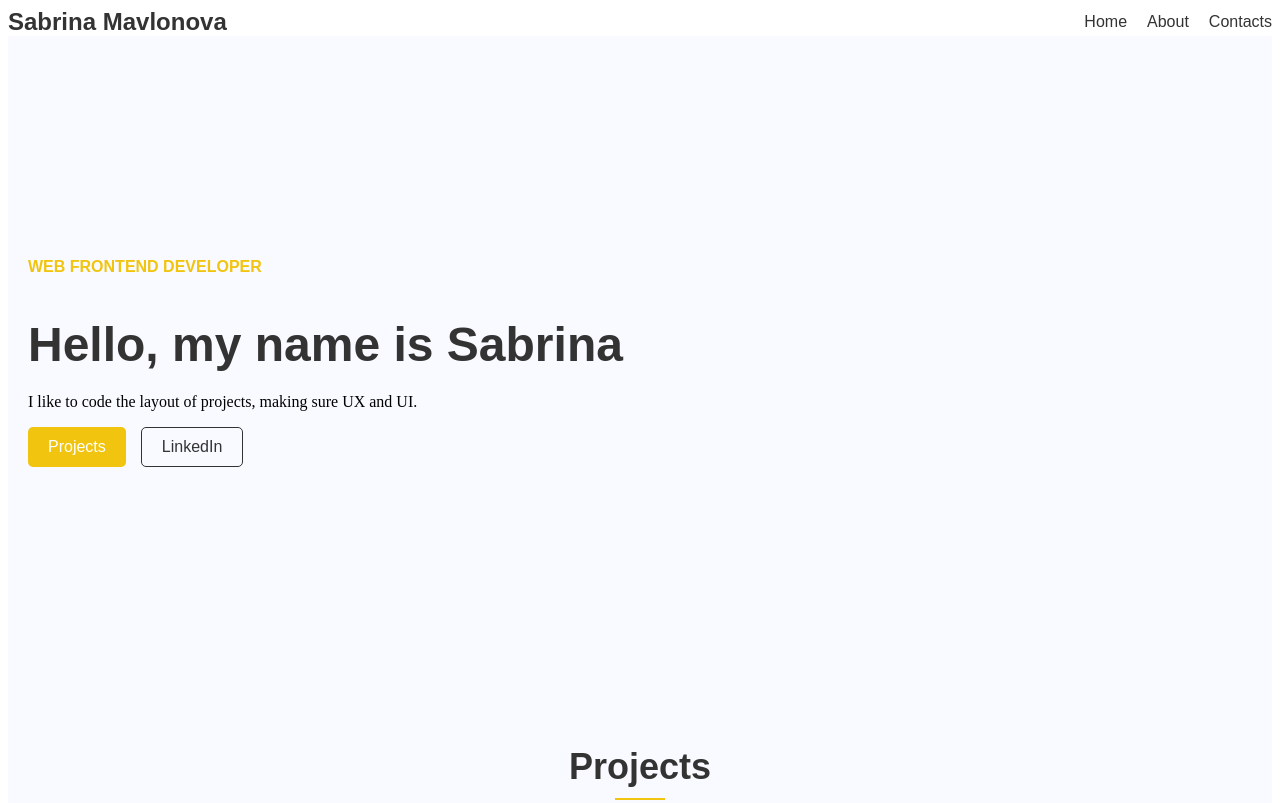
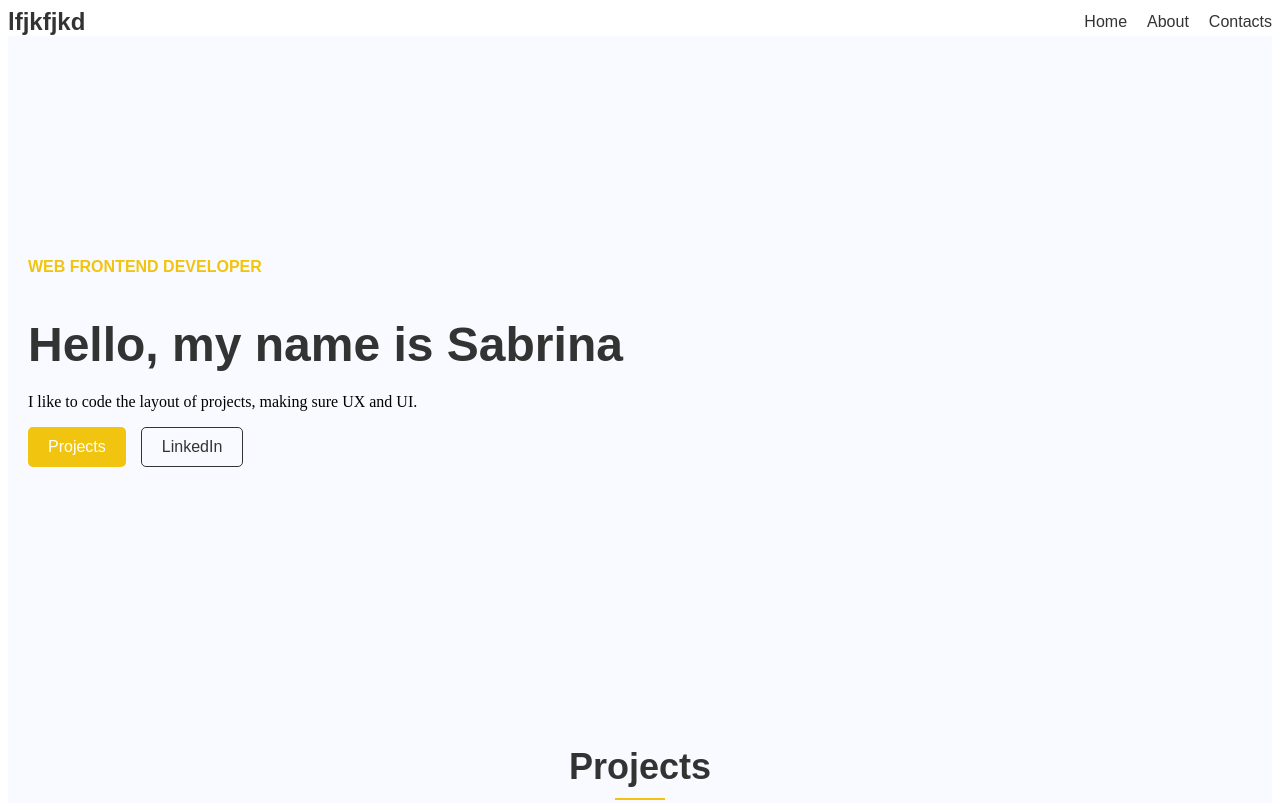
Before and after one commit to Sabrina1309/portfolio, a plain HTML site: page index.html in a window 1280 px wide. Shown: the top 803 px of the page. Drawn offline with nearby package versions, Linux system fonts and the light colour scheme.

Commit message:
index.html

```diff
--- a/index.html
+++ b/index.html
@@ -12,7 +12,7 @@
     <div class="page-container">
     <header class="header">
         <nav class="navbar">
-            <div class="logo">Sabrina Mavlonova</div>
+            <div class="logo">lfjkfjkd</div>
             <div class="nav-links">
                 <a href="index.html" class="nav-item">Home</a>
                 <a href="about.html" class="nav-item">About</a>
```
